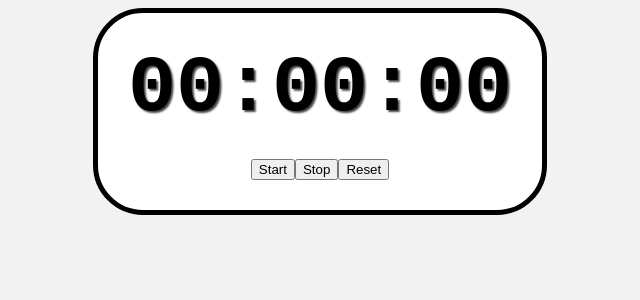
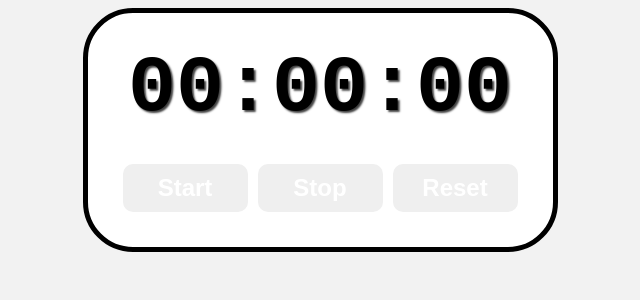
Before and after one commit to AhmadRabie1/Stop-Watch-App, a React (Vite) app in the folder myreact/: page / in a window 1280 px wide. Shown: the top 300 px of the page, without its empty margins (320-960 px from the left). Built offline with nearby package versions, Linux system fonts and the light colour scheme.

Commit message:
do styling for all the buttons by controls class

```diff
--- a/myreact/src/index.css
+++ b/myreact/src/index.css
@@ -22,3 +22,16 @@
     text-shadow: 2px 2px 2px hsla(0, 0%, 0%, 0.75);
     margin-bottom: 25px;
 }
+
+.controls button{
+    font-size: 1.5rem;
+    font-weight: bold;
+    padding: 10px 20px;
+    margin: 5px;
+    min-width: 125px;
+    border: none;
+    border-radius: 10px;
+    cursor: pointer;
+    color: white;
+    transition: background-color 0.5s ease;
+}
```
